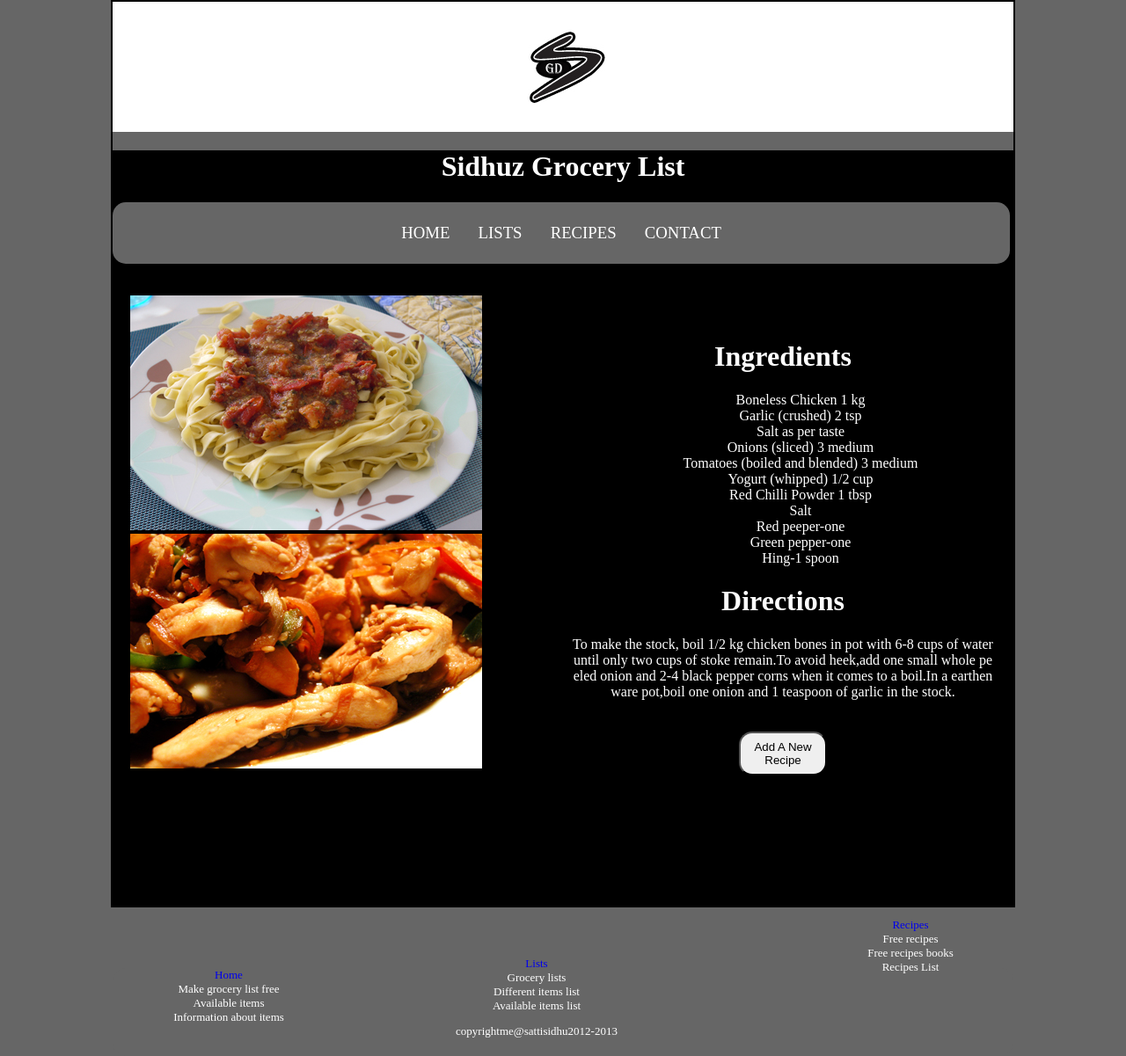
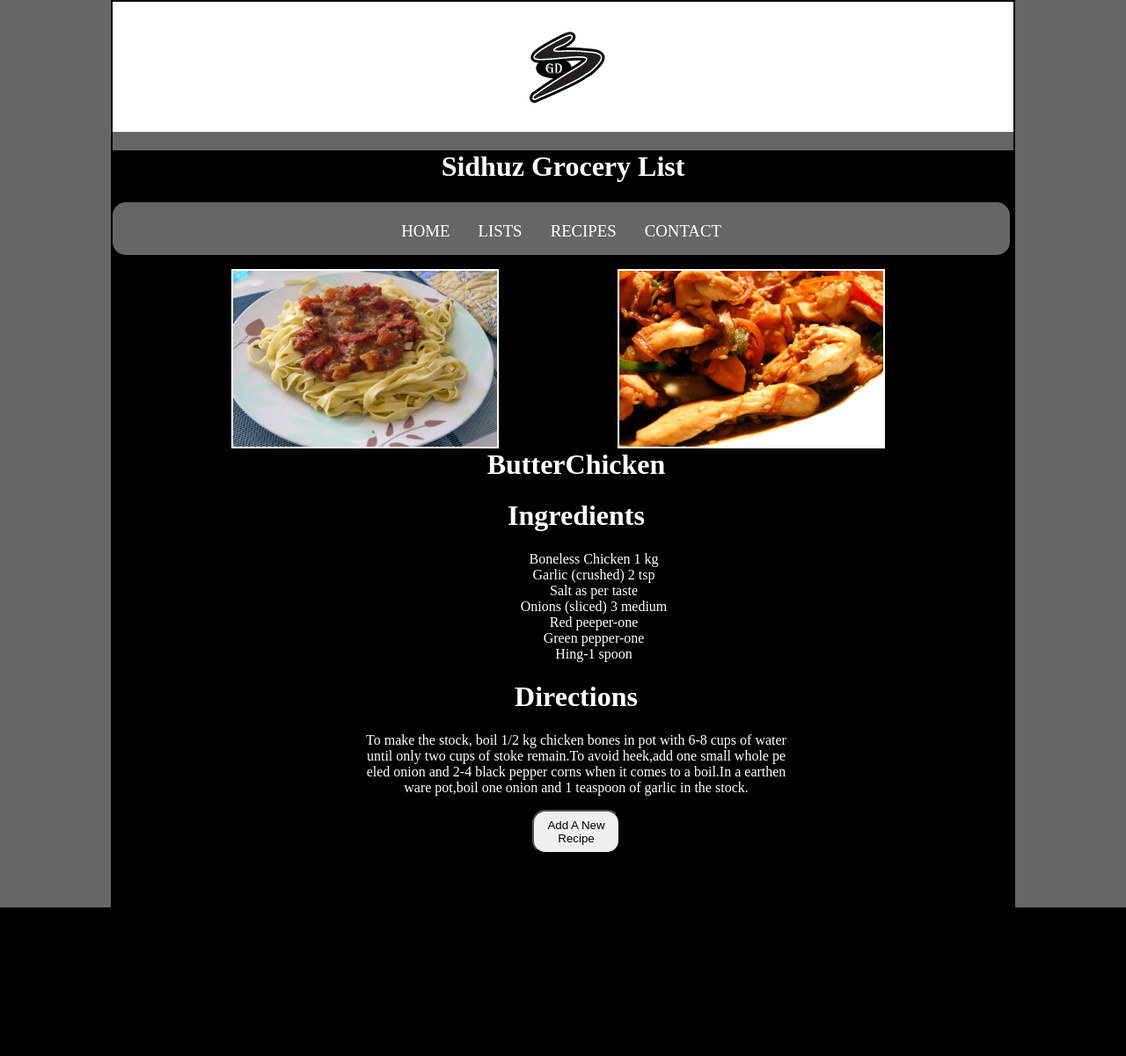
Before and after one commit to sidh0050/web-app, a PHP site: page /recipies.php in a window 1280 px wide. Shown: the whole page at 88% size. After the commit the page ends 1032 px from the top, so only its background shows below. Run offline with PHP 8.4, Linux system fonts and the light colour scheme.

Commit message:
new files.

```diff
--- a/working prototype/css/general.css
+++ b/working prototype/css/general.css
@@ -29,7 +29,7 @@ text-align:center;
 }
 
 .navigation ul {
-	 height:50px;
+	 height:40px;
 	 width:1000px;
 	 background-color:#666666;
 	 list-style-type: none;
@@ -43,7 +43,7 @@ text-align:center;
 
 	nav ul li{
 	margin:0px;
-	padding-top:5px;;
+	padding-top:3px;;
 	float:none;
 	list-style-type: none;
 	display:inline-block;
@@ -176,15 +176,21 @@ padding-left:500px;
 		color:#fff;
 	}
 	.maincontentrecipies{
-		padding-left:500px;
-		margin-top:-190px;
+		padding-left:30px;
+		margin-top:200px;
 
 
 	}
-	.imagesnewone{
+	.imagesnewone img{
 		height:200px;
-		width:150px;
-		padding:20px
+		width:300px;
+		margin-left:135px;
+		float:left;
+		border:2px solid #FFF;
+
+
+
+
 	}
 
 
@@ -242,7 +248,8 @@ padding-left:500px;
 		 height:50px;
 		 width:100px;
 		 color:#000;
-		 margin:20px;
+
+
 	}
 	.butt button:hover{
      background: #383;
--- a/working prototype/recipies.php
+++ b/working prototype/recipies.php
@@ -36,17 +36,14 @@
 
 
 <div class="maincontentrecipies">
-
+<h1>ButterChicken</h1>
 <h1>Ingredients</h1>
 <ol>
 <li>Boneless Chicken 1 kg</li>
 <li>Garlic (crushed) 2 tsp</li>
 <li>Salt as per taste</li>
 <li>Onions (sliced) 3 medium</li>
-<li>Tomatoes (boiled and blended) 3 medium</li>
-<li>Yogurt (whipped) 1/2 cup</li>
-<li>Red Chilli Powder 1 tbsp</li>
-<li>Salt</li>
+
 <li>Red peeper-one</li>
 <li>Green pepper-one</li>
 <li>Hing-1 spoon</li>
@@ -73,57 +70,6 @@ ware pot,boil one onion and 1 teaspoon of garlic in the stock.</p>
 
 
 
-
-
-
-
-
-
-<div class="footer">
-<div class="footerhome">
-
-<ul>
-<li><a href="home.php"style="text-decoration: none;">Home</a></li>
-<li>Make grocery list free</li>
-<li>Available items</li>
-<li>Information about items</li>
-</ul>
-
-</div>
-
-<div class="footerlists">
-
-<ul>
-<li><a href="lists.php"style="text-decoration: none;">Lists</a></li>
-<li>Grocery lists</li>
-<li>Different items list</li>
-<li>Available items list</li>
-<p>copyrightme@sattisidhu2012-2013</p>
-</ul>
-
-</div>
-
-<div class="footerrecipies">
-
-<ul>
-<li><a href="recipies.php"style="text-decoration: none;">Recipes</a></li>
-<li>Free recipes</li>
-<li>Free recipes books</li>
-<li>Recipes List</li>
-</ul>
-
-</div>
-
-
-
-
-</div>
-
-
-
-
-
-
 </body>
 
 </html>
```
